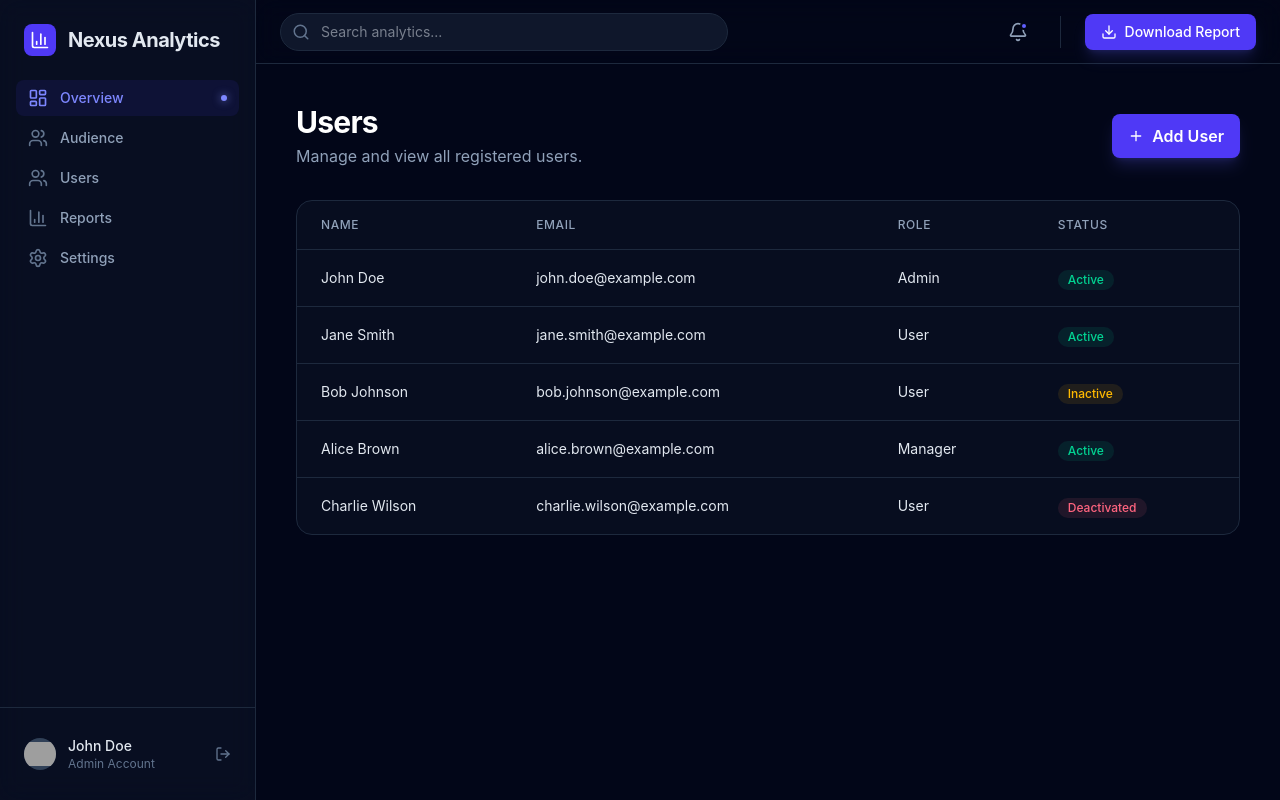
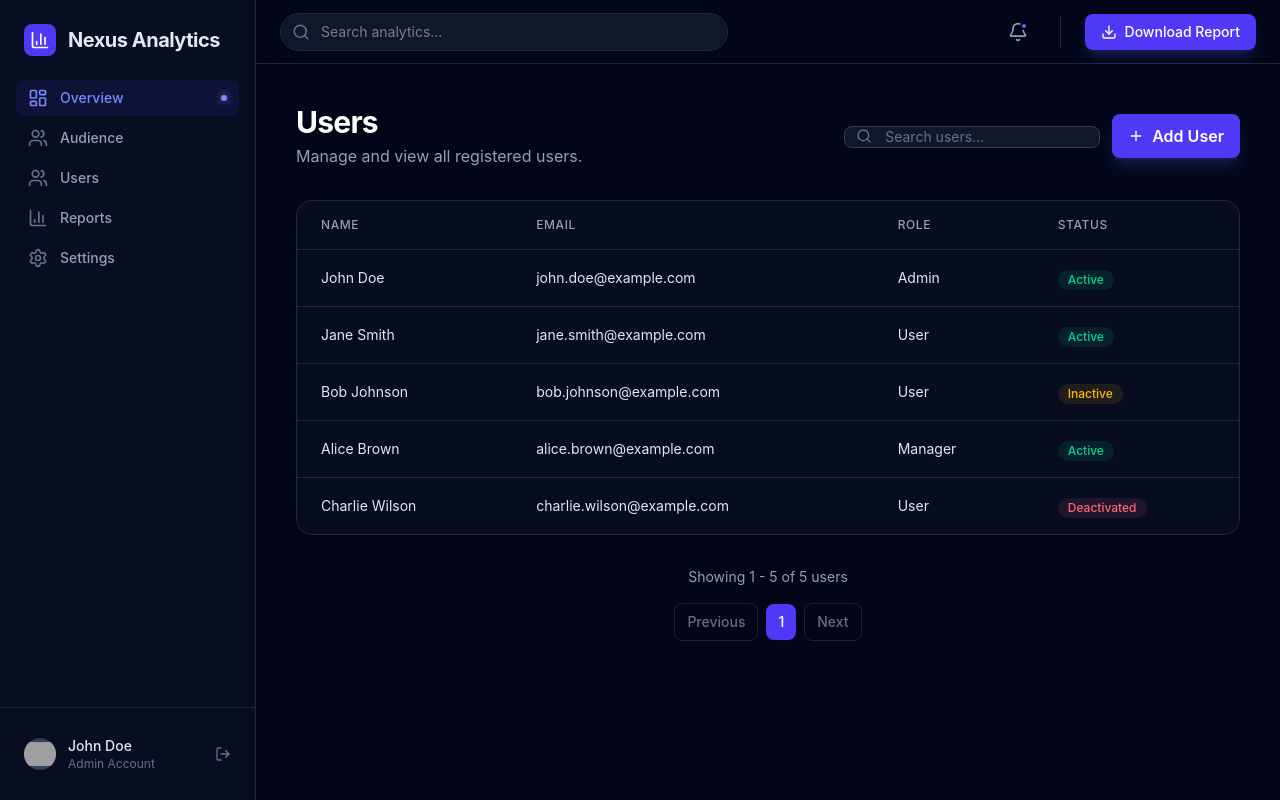
Before and after one commit to sameert-iprogrammer/testing-app, a React (Vite) app: page /users in a window 1280 px wide. Built offline with nearby package versions, Linux system fonts and the light colour scheme; sample sign-in values are in the browser's storage; grey boxes are pictures that could not be loaded.

Commit message:
Add pagination and search to UsersPage

```diff
--- a/src/pages/UsersPage.tsx
+++ b/src/pages/UsersPage.tsx
@@ -1,5 +1,5 @@
-import React, { useState } from 'react';
-import { Plus, User, Mail, Users as UsersIcon } from 'lucide-react';
+import React, { useState, useMemo } from 'react';
+import { Plus, User, Mail, Users as UsersIcon, Search } from 'lucide-react';
 import { useToast } from '../components/Toast';
 import { validateRequired, validateEmail } from '../hooks/useProfileForm';
 
@@ -18,6 +18,8 @@ const mockUsers: User[] = [
   { id: '4', name: 'Alice Brown', email: 'alice.brown@example.com', role: 'Manager', status: 'Active' },
   { id: '5', name: 'Charlie Wilson', email: 'charlie.wilson@example.com', role: 'User', status: 'Deactivated' },
 ];
+
+const ITEMS_PER_PAGE = 10;
 
 const StatusBadge: React.FC<{ status: User['status'] }> = ({ status }) => {
   const styles: Record<User['status'], string> = {
@@ -44,6 +46,8 @@ const UsersPage: React.FC = () => {
     status: 'Active' as User['status'],
   });
   const [errors, setErrors] = useState<Record<string, string | undefined>>({});
+  const [searchQuery, setSearchQuery] = useState('');
+  const [currentPage, setCurrentPage] = useState(1);
 
   const isFormValid =
     newUser.name.trim() !== '' &&
@@ -51,6 +55,30 @@ const UsersPage: React.FC = () => {
     newUser.role.trim() !== '' &&
     newUser.status.trim() !== '' &&
     !Object.values(errors).some(Boolean);
+
+  const handleSearchChange = (e: React.ChangeEvent<HTMLInputElement>) => {
+    setSearchQuery(e.target.value);
+    setCurrentPage(1);
+  };
+
+  const filteredUsers = useMemo(() => {
+    if (!searchQuery.trim()) return users;
+    const query = searchQuery.toLowerCase();
+    return users.filter(
+      (user) =>
+        user.name.toLowerCase().includes(query) ||
+        user.email.toLowerCase().includes(query) ||
+        user.role.toLowerCase().includes(query)
+    );
+  }, [users, searchQuery]);
+
+  const paginatedUsers = useMemo(() => {
+    const start = (currentPage - 1) * ITEMS_PER_PAGE;
+    return filteredUsers.slice(start, start + ITEMS_PER_PAGE);
+  }, [filteredUsers, currentPage]);
+
+  const totalPages = Math.ceil(filteredUsers.length / ITEMS_PER_PAGE);
+  const validCurrentPage = Math.min(currentPage, Math.max(1, totalPages));
 
   const handleNewUserChange = (field: string, value: string) => {
     setNewUser((prev) => ({ ...prev, [field]: value }));
@@ -126,6 +154,20 @@ const UsersPage: React.FC = () => {
           <h1 className="text-3xl font-bold tracking-tight text-white">Users</h1>
           <p className="text-slate-400">Manage and view all registered users.</p>
         </div>
+        <div className="flex items-center gap-3">
+          <div className="relative">
+            <div className="absolute inset-y-0 left-0 pl-3 flex items-center pointer-events-none text-slate-500">
+              <Search className="h-4 w-4" />
+            </div>
+            <input
+              type="text"
+              value={searchQuery}
+              onChange={handleSearchChange}
+              placeholder="Search users..."
+              aria-label="Search users"
+              className="bg-slate-800/50 border border-slate-700 rounded-lg text-slate-200 placeholder-slate-500 focus:outline-none focus:ring-2 focus:ring-indigo-500/50 focus:border-indigo-500 transition-all text-sm pl-10 w-64"
+            />
+          </div>
           <button
             onClick={() => setIsModalOpen(true)}
             className="bg-indigo-600 hover:bg-indigo-500 text-white font-semibold rounded-lg shadow-lg shadow-indigo-500/20 flex items-center gap-2 px-4 py-2.5 transition-colors"
@@ -133,6 +175,7 @@ const UsersPage: React.FC = () => {
             <Plus className="h-4 w-4" />
             Add User
           </button>
+        </div>
       </div>
 
       <div className="bg-slate-900/40 border border-slate-800 rounded-2xl overflow-hidden">
@@ -147,7 +190,14 @@ const UsersPage: React.FC = () => {
               </tr>
             </thead>
             <tbody>
-              {users.map((user) => (
+              {paginatedUsers.length === 0 ? (
+                <tr>
+                  <td colSpan={4} className="px-6 py-12 text-center">
+                    <p className="text-slate-400">No users found</p>
+                  </td>
+                </tr>
+              ) : (
+                paginatedUsers.map((user) => (
                   <tr key={user.id} className="border-b border-slate-800 last:border-b-0 hover:bg-slate-800/30 transition-colors">
                     <td className="px-6 py-4 text-sm text-slate-200">{user.name}</td>
                     <td className="px-6 py-4 text-sm text-slate-200">{user.email}</td>
@@ -156,9 +206,49 @@ const UsersPage: React.FC = () => {
                       <StatusBadge status={user.status} />
                     </td>
                   </tr>
-              ))}
+                ))
+              )}
             </tbody>
           </table>
+        </div>
+      </div>
+
+      {/* Pagination */}
+      <div className="flex flex-col items-center gap-4">
+        <p className="text-sm text-slate-400">
+          Showing {validCurrentPage === 1 ? 1 : (validCurrentPage - 1) * ITEMS_PER_PAGE + 1}
+          {' - '}
+          {Math.min(validCurrentPage * ITEMS_PER_PAGE, filteredUsers.length)} of {filteredUsers.length} users
+        </p>
+        <div className="flex items-center gap-2">
+          <button
+            onClick={() => setCurrentPage((prev) => Math.max(1, prev - 1))}
+            disabled={currentPage === 1}
+            className="py-2 px-3 border border-slate-700 text-slate-300 font-medium rounded-lg hover:bg-slate-800/50 transition-colors disabled:opacity-50 disabled:cursor-not-allowed text-sm"
+          >
+            Previous
+          </button>
+          {Array.from({ length: totalPages }, (_, i) => i + 1).map((page) => (
+            <button
+              key={page}
+              onClick={() => setCurrentPage(page)}
+              className={`py-2 px-3 rounded-lg font-medium text-sm transition-colors ${
+                page === validCurrentPage
+                  ? 'bg-indigo-600 text-white'
+                  : 'border border-slate-700 text-slate-300 hover:bg-slate-800/50'
+              }`}
+              disabled={page === validCurrentPage}
+            >
+              {page}
+            </button>
+          ))}
+          <button
+            onClick={() => setCurrentPage((prev) => Math.min(totalPages, prev + 1))}
+            disabled={currentPage === totalPages || totalPages === 0}
+            className="py-2 px-3 border border-slate-700 text-slate-300 font-medium rounded-lg hover:bg-slate-800/50 transition-colors disabled:opacity-50 disabled:cursor-not-allowed text-sm"
+          >
+            Next
+          </button>
         </div>
       </div>
 
```
Also changed, not shown: 3 other files (tests, documents, lock files or other folders). Lines whose indentation alone changed are shown as unchanged.
